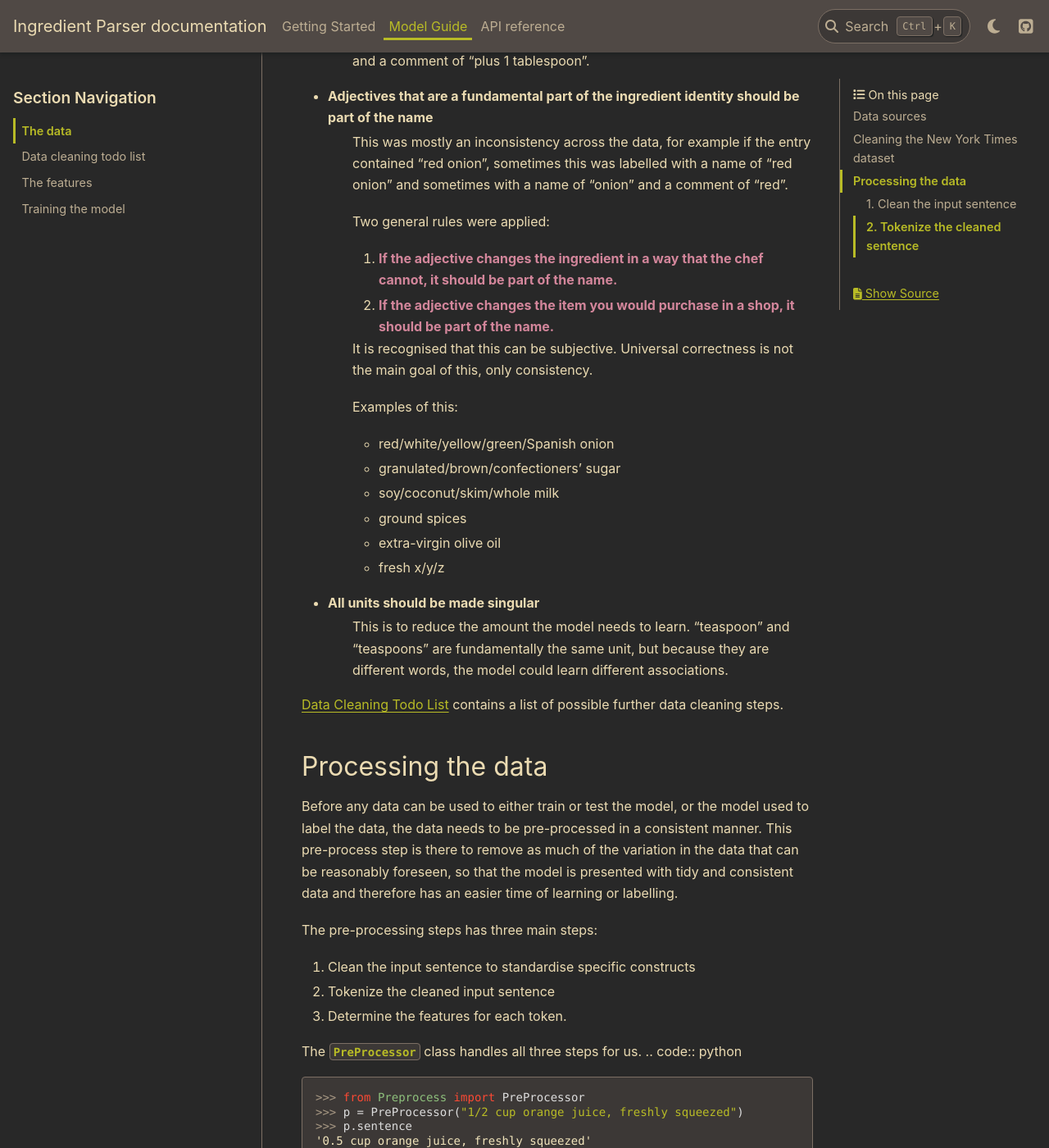
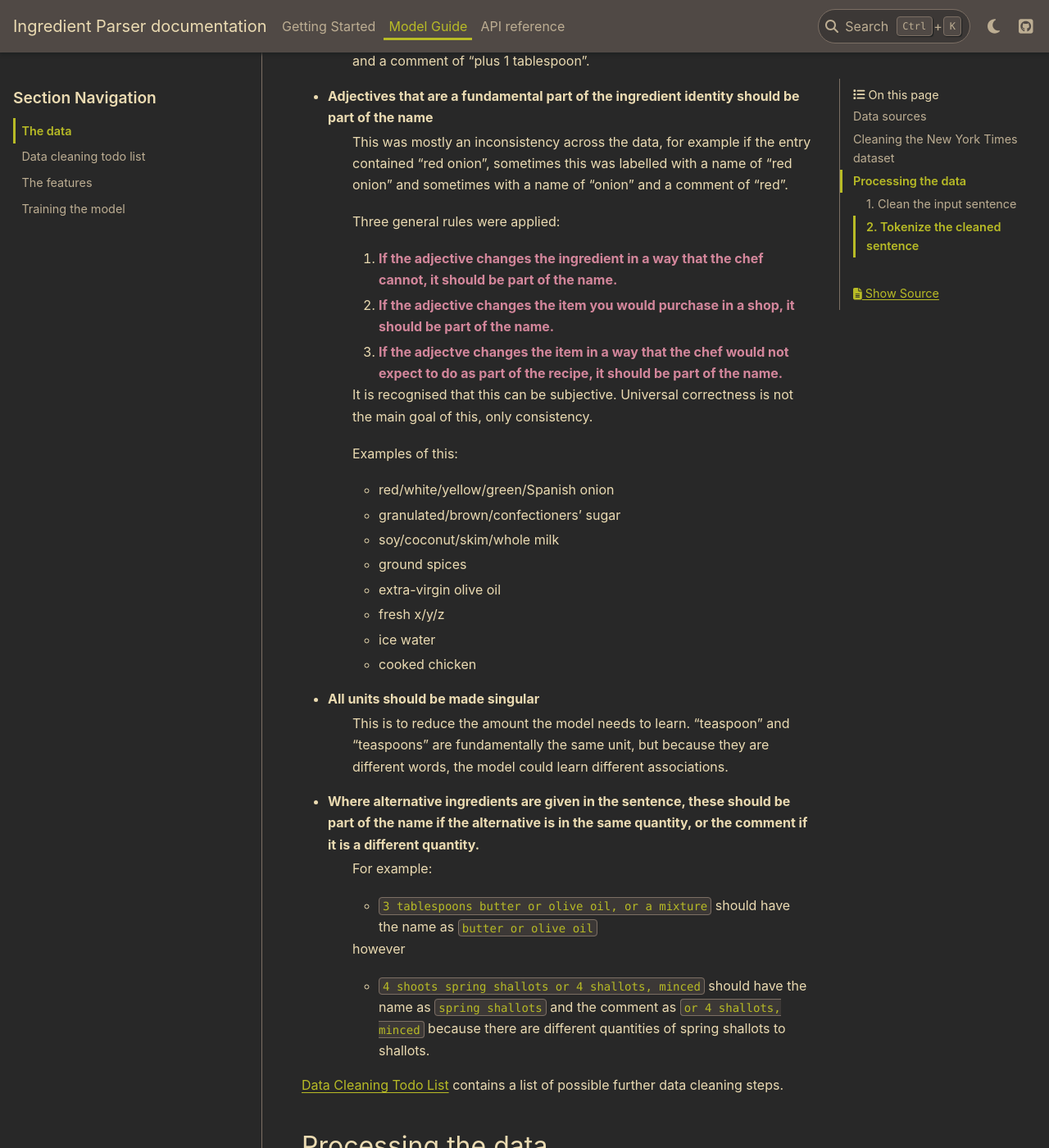
Before and after one commit to strangetom/ingredient-parser, a Sphinx documentation site: the page built from docs/source/guide/data.rst, in a window 1280 px wide and 1400 px high, scrolled down 2066 px. Shown: the whole window at 82% size. Built offline with Sphinx 7.4.7 and the PyData theme 0.15.4, drawn with Linux system fonts in a browser that asks for light colours.

Commit message:
Docs: Update guidance for deciding when to include adjectives in the ingredient name field.

```diff
--- a/docs/source/guide/data.rst
+++ b/docs/source/guide/data.rst
@@ -55,10 +55,11 @@ The following operations were done to clean up the data (note that this is not e
 * Adjectives that are a fundamental part of the ingredient identity should be part of the name
     This was mostly an inconsistency across the data, for example if the entry contained "red onion", sometimes this was labelled with a name of "red onion" and sometimes with a name of "onion" and a comment of "red".
 
-    Two general rules were applied:
+    Three general rules were applied:
 
     1. **If the adjective changes the ingredient in a way that the chef cannot, it should be part of the name.**
     2. **If the adjective changes the item you would purchase in a shop, it should be part of the name.**
+    3. **If the adjectve changes the item in a way that the chef would not expect to do as part of the recipe, it should be part of the name.**
 
     It is recognised that this can be subjective. Universal correctness is not the main goal of this, only consistency.
 
@@ -70,9 +71,20 @@ The following operations were done to clean up the data (note that this is not e
     * ground spices
     * extra-virgin olive oil
     * fresh x/y/z
+    * ice water
+    * cooked chicken
 
 * All units should be made singular
     This is to reduce the amount the model needs to learn. "teaspoon" and "teaspoons" are fundamentally the same unit, but because they are different words, the model could learn different associations.
+
+* Where alternative ingredients are given in the sentence, these should be part of the name if the alternative is in the same quantity, or the comment if it is a different quantity.
+    For example:
+
+    * ``3 tablespoons butter or olive oil, or a mixture`` should have the name as ``butter or olive oil``
+
+    however
+
+    * ``4 shoots spring shallots or 4 shallots, minced`` should have the name as ``spring shallots`` and the comment as ``or 4 shallots, minced`` because there are different quantities of spring shallots to shallots.
 
 :doc:`Data Cleaning Todo List <clean>` contains a list of possible further data cleaning steps.
 
```
